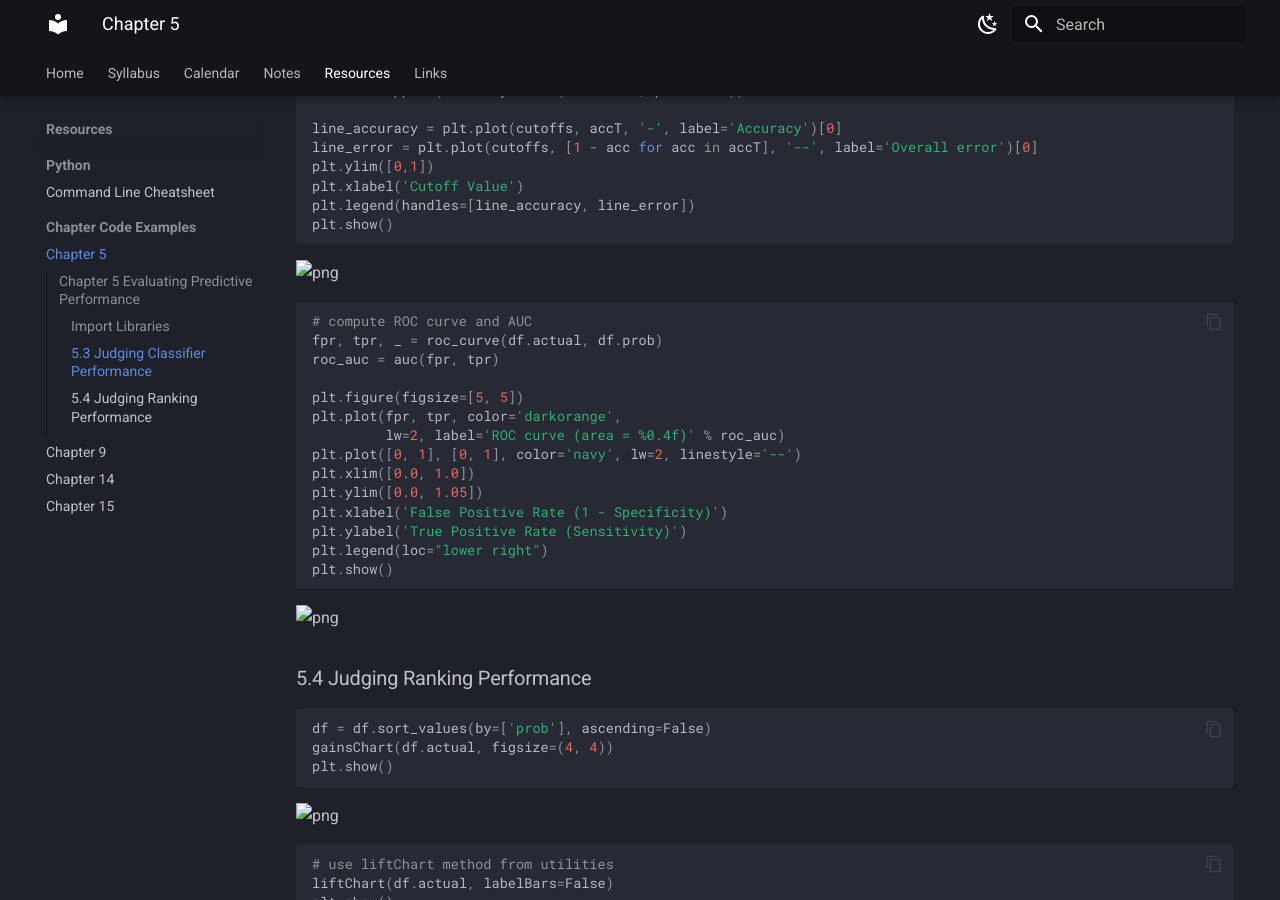
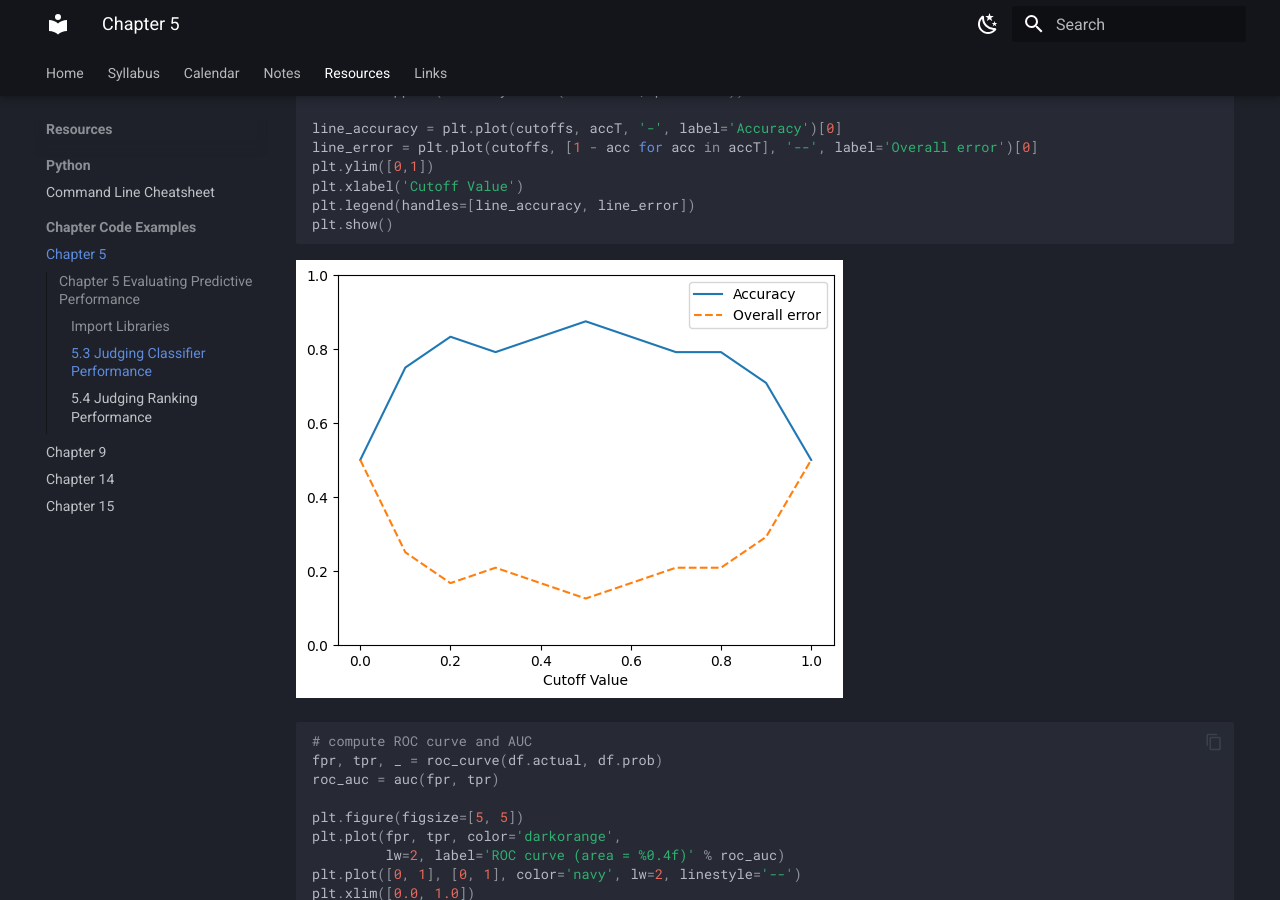
Before and after one commit to dcyoung23/msba511, an MkDocs documentation site: the page built from docs/resources/textbook/ch5_code_examples.md, in a window 1280 px wide and 900 px high, scrolled down 2602 px. Built offline with MkDocs 1.6.1 and Material for MkDocs 9.7.7, drawn with Linux system fonts in a browser that asks for light colours.

Commit message:
Update Ch 5 Code Examples

```diff
--- a/docs/resources/textbook/ch5_code_examples.md
+++ b/docs/resources/textbook/ch5_code_examples.md
@@ -252,7 +252,7 @@
 
 
 
-![png](assets\ch5_output_9_0.png)
+![png](../textbook/assets/ch5_output_9_0.png)
 
 
 
@@ -277,7 +277,7 @@
 
 
 
-![png](assets\ch5_output_10_0.png)
+![png](../textbook/assets/ch5_output_10_0.png)
 
 
 
@@ -293,7 +293,7 @@
 
 
 
-![png](assets\ch5_output_12_0.png)
+![png](../textbook/assets/ch5_output_12_0.png)
 
 
 
@@ -306,7 +306,7 @@
 
 
 
-![png](assets\ch5_output_13_0.png)
+![png](../textbook/assets/ch5_output_13_0.png)
 
 
 
```
